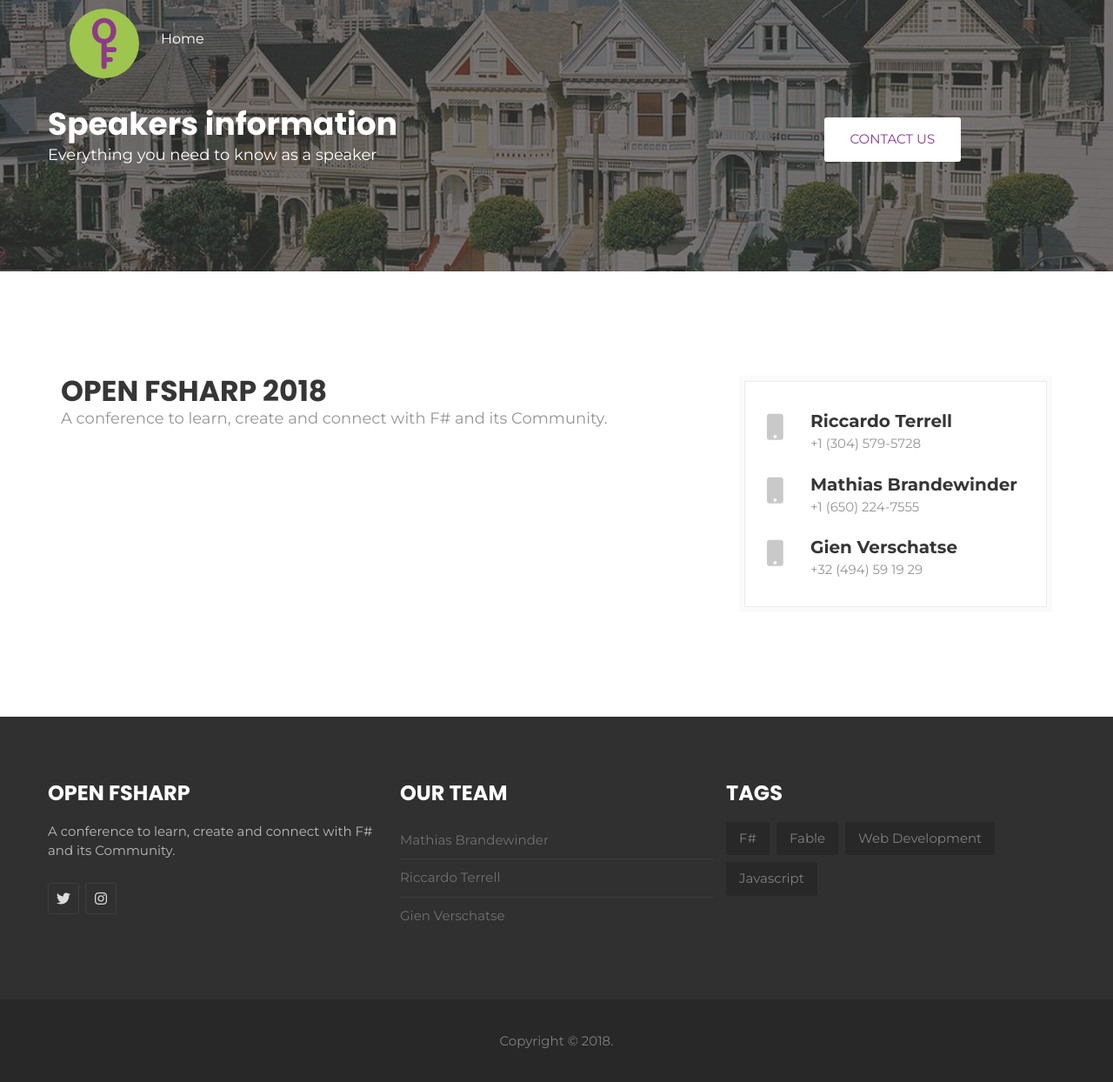
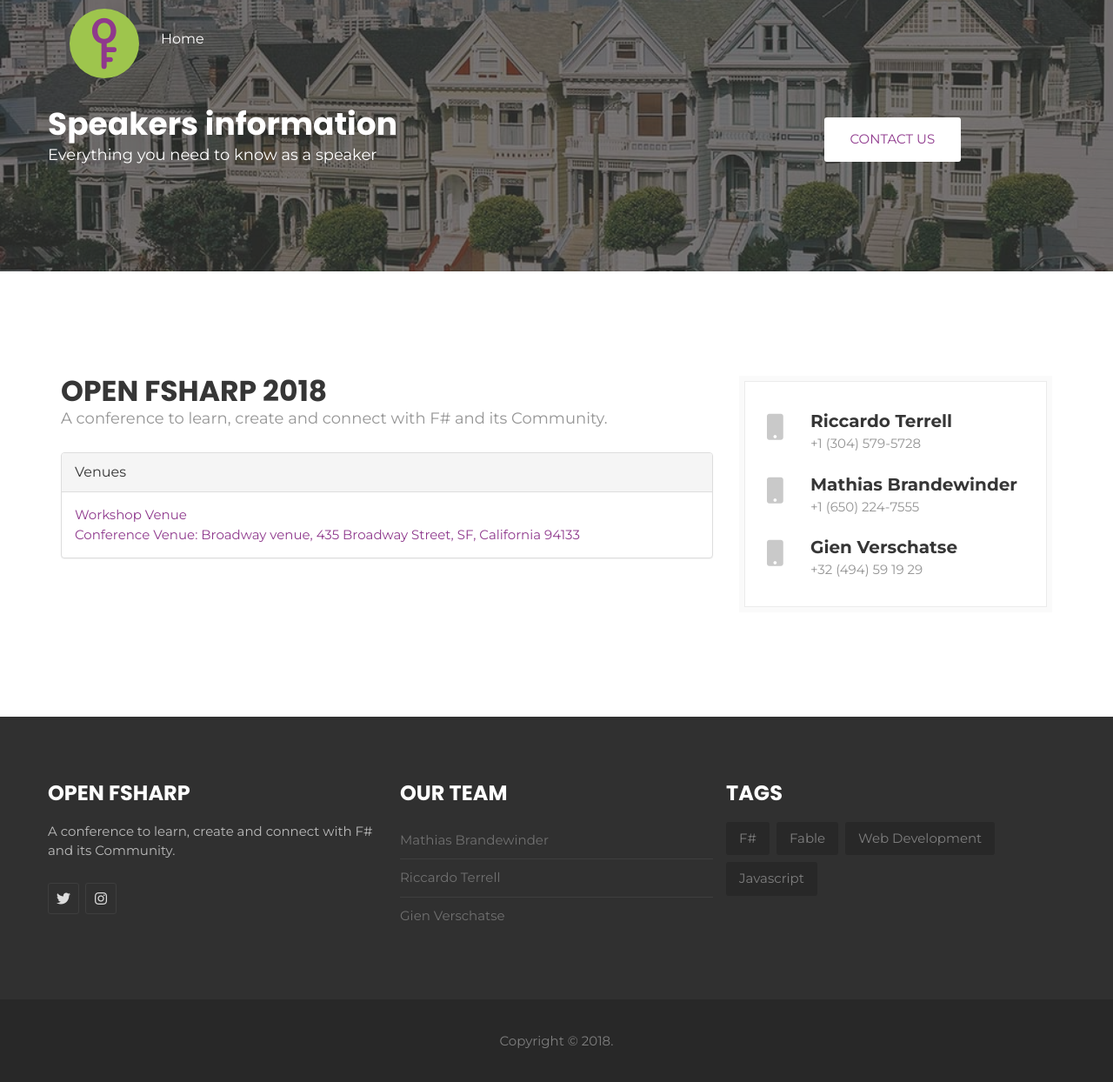
Before and after one commit to open-fsharp/open-fsharp.github.io, a Jekyll site: the page built from speakers.html, in a window 1280 px wide and 1246 px high. Shown: the whole window at 87% size. Built offline with Jekyll 4.4.1, drawn with Linux system fonts in a browser that asks for light colours; nearby versions of some CDN libraries; comment, search, counter and statistics services are not loaded.

Commit message:
init accordion questions

```diff
--- a/speakers.html
+++ b/speakers.html
@@ -29,14 +29,28 @@ title: Speakers Information
 	<div class="container">
 		<div class="row">
 			<div class="col-md-8">
-				<div class="conference-main">
+				<div class="conference-main faq-wrapper first-faq-wrapper">
 					<div class="section-head">
 						<h2 class="header-title">Open FSharp 2018</h2>
 						<p class="header-desc">A conference to learn, create and connect with F# and its Community.</p>
 					</div>
-
-					<p></p>
-
+					<div class="panel-group" id="accordion" role="tablist" aria-multiselectable="true">
+					    <div class="panel panel-default">
+					        <div class="panel-heading" role="tab" id="headingOne">
+					            <div class="panel-title">
+					                <a role="button" data-toggle="collapse" data-parent="#accordion" href="#collapseOne" aria-expanded="true" aria-controls="collapseOne">
+					                <span>Venues</span>
+					            </a>
+					            </div>
+					        </div>
+					        <div id="collapseOne" class="panel-collapse collapse in" role="tabpanel" aria-labelledby="headingOne">
+					            <div class="panel-body">
+					                  <p>Workshop Venue</p>
+					                  <p>Conference Venue: Broadway venue, 435 Broadway Street, SF, California 94133</p>
+					              </div>
+					        </div>
+						</div>
+					</div>
 				</div><!-- /.conference-main -->
 			</div><!-- /.col-md-8 -->
 			<div class="col-md-4">
```
